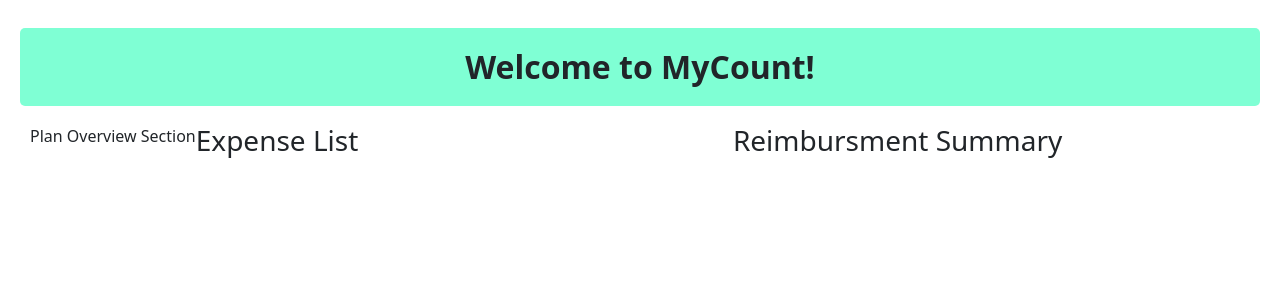
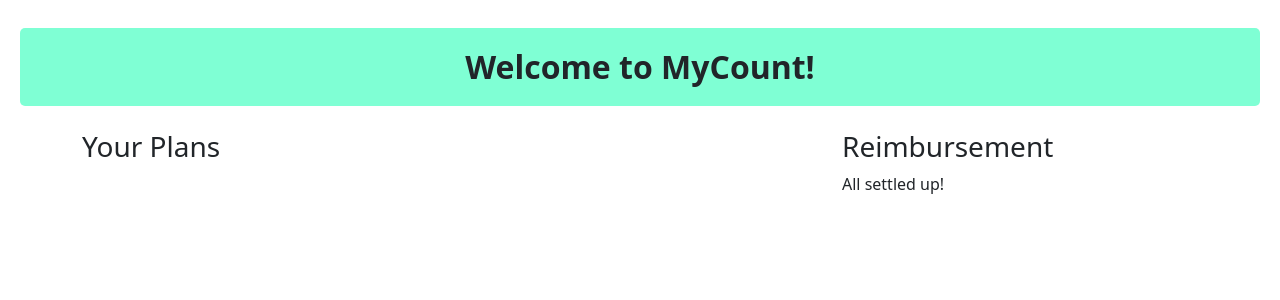
Before and after one commit to darkha03/MyCount, a Flask app: template backend/templates/index.html in a window 1280 px wide. Shown: the part 56-356 px from the top of the page. Run offline with Flask 3, Linux system fonts and the light colour scheme; the template is opened without the code that fills it, so the values that code supplies are empty.

Commit message:
update index + plan route

```diff
--- a/backend/app.py
+++ b/backend/app.py
@@ -1,6 +1,6 @@
 from flask import Flask, jsonify, render_template, session
 from flask_cors import CORS
-from backend.routes.plans import plans_bp
+from backend.routes.plans import plans_bp, calculate_balance, calculate_reimbursements, get_plan_expenses_api
 from backend.routes.auth import auth_bp
 from backend.models import db, User, Plan, PlanParticipant, Expense
 from backend.utils.auth import login_required
@@ -33,22 +33,6 @@
 
 app = create_app()
 
-expenses = [
-    {
-        "id": 1,
-        "description": "Lunch",
-        "amount": 120.0,
-        "payer": "Alice",
-        "participants": ["Alice", "Bob", "Charlie"]
-    },
-    {
-        "id": 2,
-        "description": "Taxi",
-        "amount": 60.0,
-        "payer": "Bob",
-        "participants": ["Bob", "Charlie"]
-    }
-]
 
 reimbursements = [
     {
@@ -67,13 +51,40 @@
 @app.route("/")
 @login_required
 def index():
-    return render_template("index.html")
+    username = session.get("username")
+    user = User.query.filter_by(username=username).first()
+    if not user:
+        return jsonify({"error": "User not found"}), 404
+    user_plans = []
+    user_reimbursements = []
+    for participation in user.participations:
+        plan = Plan.query.get(participation.plan_id)
+        if plan:
+            participant = PlanParticipant.query.filter_by(plan_id=plan.id).all()
+            expenses = Expense.query.filter_by(plan_id=plan.id).all()
+            user_plans.append({
+                "id": plan.id,
+                "name": plan.name,
+                "hash_id": plan.hash_id,
+                "created_at": plan.created_at.isoformat(),
+                "participants": [p.name for p in participant],
+                "total_expenses": sum(e.amount for e in expenses)
+            })
+        expenses = get_plan_expenses_api(participation.plan.hash_id).get_json()
+        print("Expenses for plan", participation.plan.hash_id, ":", expenses)
+        balances = calculate_balance(expenses)
+        reimbursements = calculate_reimbursements(balances)
+        for r in reimbursements:
+            r["plan_hash_id"] = participation.plan.hash_id
+            if r["from"] == participation.name:
+                r["from"] = "You (" + r["from"] + ")"
+                user_reimbursements.append(r)
+            elif r["to"] == participation.name:
+                r["to"] = "You (" + r["to"] + ")"
+                user_reimbursements.append(r)
 
+    return render_template("index.html", plans=user_plans, reimbursments=user_reimbursements)
 
-@app.route("/api/expenses")
-@login_required
-def get_expenses():
-    return jsonify(expenses)
 
 @app.route("/api/reimbursements")
 @login_required
--- a/backend/routes/auth/__init__.py
+++ b/backend/routes/auth/__init__.py
@@ -20,7 +20,7 @@
         if user.check_password(password):
             session["username"] = username
             flash("Logged in successfully!", "success")
-            return redirect(url_for("plans.get_plans"))
+            return redirect(url_for("index"))
         else:
             flash("Invalid username or password", "danger")
             return redirect(url_for("auth.login"))
--- a/backend/routes/plans/static/app.js
+++ b/backend/routes/plans/static/app.js
@@ -211,7 +211,6 @@
     .then(html => {
       const planContent = document.getElementById("plan-content");
       planContent.innerHTML = html;
-      // Do NOT call initReimbursementSection(planId) here!
     });
 }
 
@@ -222,13 +221,9 @@
 
   planContent.addEventListener("click", function(e) {
     if (e.target.classList.contains("paid-btn")) {
-      const reimbursementItem = e.target.closest(".reimbursement-item");
-      const from = reimbursementItem.querySelector("h6").textContent.replace("From ", "").trim();
-      const to = reimbursementItem.querySelector("p").textContent.replace("to: ", "").trim();
-      const amountText = Array.from(reimbursementItem.querySelectorAll("p"))
-        .find(p => p.textContent.startsWith("Amount:"));
-      const amount = amountText ? parseFloat(amountText.textContent.replace("Amount:", "").trim()) : 0;
-
+      const from = e.target.getAttribute("data-from");
+      const to = e.target.getAttribute("data-to");
+      const amount = e.target.getAttribute("data-amount");
       fetch(`/plans/${planId}/section/expenses`, {
         method: "POST",
         headers: {
--- a/backend/static/css/style.css
+++ b/backend/static/css/style.css
@@ -18,22 +18,3 @@
   border-radius: 5px;
   padding: 20px;
 }
-
-.flex-container {
-  display: flex;
-  flex-direction: row;
-  padding: 10px;
-}
-div#expense-list {
-  flex: 1;
-  margin-right: 20px;
-}
-div#reimbursment {
-  flex: 1;
-}
-
-@media screen and (max-width:900px) {
-  .flex-container {
-    flex-direction: column !important;
-  }
-}
--- a/backend/static/js/app.js
+++ /dev/null
@@ -1,63 +0,0 @@
-// frontend/js/app.js
-
-const BASE_URL = "";
-
-function displayExpenses() {
-  const container = document.getElementById("expense-list");
-  container.innerHTML = `<h3>Expense List</h3>`;
-
-  fetch(`${BASE_URL}/api/expenses`)
-    .then(response => response.json())
-    .then(data => {
-      data.forEach(expense => {
-        const div = document.createElement("div");
-        div.className = "expense-item";
-        div.innerHTML = `
-          <strong>${expense.payer}</strong> paid $${expense.amount} for ${expense.description}
-          <hr>
-        `;
-        container.appendChild(div);
-      });
-    })
-    .catch(err => console.error("Failed to load expenses", err));
-}
-
-function displayReimbursment() {
-  const container = document.getElementById("reimbursment");
-  container.innerHTML = `<h3>Reimbursment Summary</h3>`;
-  fetch(`${BASE_URL}/api/reimbursements`)
-    .then(response => response.json())
-    .then(data => {
-      data.forEach(entry => {
-        const div = document.createElement("div");
-        div.className = "reimbursment-item";
-        div.innerHTML = `
-          <strong>${entry.from}</strong> owed ${entry.to} $${entry.amount}
-          <hr>
-        `;
-        container.appendChild(div);
-      });
-    })
-    .catch(err => console.error("Failed to load reimbursment", err));
-}
-
-function displayPlanOverview() {
-  const container = document.getElementById("plan-overview");
-  container.innerHTML = `<h3>Plan Overview</h3>`;
-  fetch(`${BASE_URL}/plans/api/plans`)
-    .then(response => response.json())
-    .then(data => {
-      const div = document.createElement("div");
-      div.className = "plan-overview-item";
-      div.innerHTML = `
-        <p>Total Expenses: $${data.total_expenses}</p>
-        <p>Number of Participants: ${data.participant_count}</p>
-        <hr>
-      `;
-      container.appendChild(div);
-    })
-    .catch(err => console.error("Failed to load plan overview", err));
-  }
-
-displayExpenses();
-displayReimbursment();
--- a/backend/templates/index.html
+++ b/backend/templates/index.html
@@ -4,9 +4,46 @@
 
 {% block content %}
   <h2 class="title">Welcome to MyCount!</h2>
-  <div class="flex-container" style"margin-top:20px;">
-    <div id="plan-overview"> Plan Overview Section</div>
-    <div id="expense-list"></div>
-    <div id="reimbursment"> My reimbursment</div>
+  <div class="container mt-4">
+    <div class="row row-cols-1 g-4">
+      <div class="col-12 col-lg-8" id="plan-overview">
+        <h3>Your Plans</h3>
+        <div class="row row-cols-1 row-cols-md-2 g-4 mt-2">
+          {% for plan in plans %}
+            <div class="col">
+              <div class="card mb-3">
+                <div class="card-body">
+                  <h4 class="card-title">{{ plan.name }}</h4>
+                  <p class="card-text">Created at: {{ plan.created_at[8:10] }}/{{ plan.created_at[5:7] }}/{{ plan.created_at[0:4] }}</p>
+                  <p class="card-text">Participants: {{ plan.participants | join(', ') }}</p>
+                  <p class="card-text">Total Expenses: ${{ '%.2f' | format(plan.total_expenses) }}</p>
+                  <div class="d-flex justify-content-end">
+                    <a href="/plans/{{ plan.hash_id }}" class="btn btn-primary">View Plan</a>
+                  </div>
+                </div>
+              </div>
+            </div>
+          {% endfor %}
+        </div>
+      </div>
+      <div class="col-12 col-lg-4" id="reimbursment">
+        <h3>Reimbursement</h3>
+        <div id="reimbursment-content"></div>
+        {% if reimbursments %}
+          <ul class="list-group" style="margin-top: 2rem;">
+            {% for reimbursment in reimbursments %}
+              <li class="list-group-item d-flex justify-content-between align-items-center">
+                <span>
+                  <strong>{{ reimbursment.from }}</strong> owes {{ reimbursment.to }}: ${{ '%.2f' | format(reimbursment.amount) }}
+                </span>
+                <a href="/plans/{{ reimbursment.plan_hash_id }}" class="btn btn-sm btn-outline-primary">Detail</a>
+              </li>
+            {% endfor %}
+          </ul>
+        {% else %}
+          <p>All settled up!</p>
+        {% endif %}
+      </div>
+    </div>
   </div>
 {% endblock %}
--- a/backend/templates/layout.html
+++ b/backend/templates/layout.html
@@ -10,6 +10,7 @@
   href="https://cdn.jsdelivr.net/npm/bootstrap@5.3.7/dist/css/bootstrap.min.css"
   rel="stylesheet"
   integrity="sha384-LN+7fdVzj6u52u30Kp6M/trliBMCMKTyK833zpbD+pXdCLuTusPj697FH4R/5mcr" crossorigin="anonymous">
+  <link rel="stylesheet" href="https://cdn.jsdelivr.net/npm/bootstrap-icons@1.13.1/font/bootstrap-icons.min.css">
   <script src="https://cdn.jsdelivr.net/npm/bootstrap@5.3.7/dist/js/bootstrap.bundle.min.js"
   integrity="sha384-ndDqU0Gzau9qJ1lfW4pNLlhNTkCfHzAVBReH9diLvGRem5+R9g2FzA8ZGN954O5Q" crossorigin="anonymous">
   </script>
```
Also changed, not shown: backend/routes/plans/__init__.py (+14 -19 lines), backend/templates/plans/expenses.html (+8 -6 lines), backend/templates/plans/reimbursements.html (+12 -6 lines).
